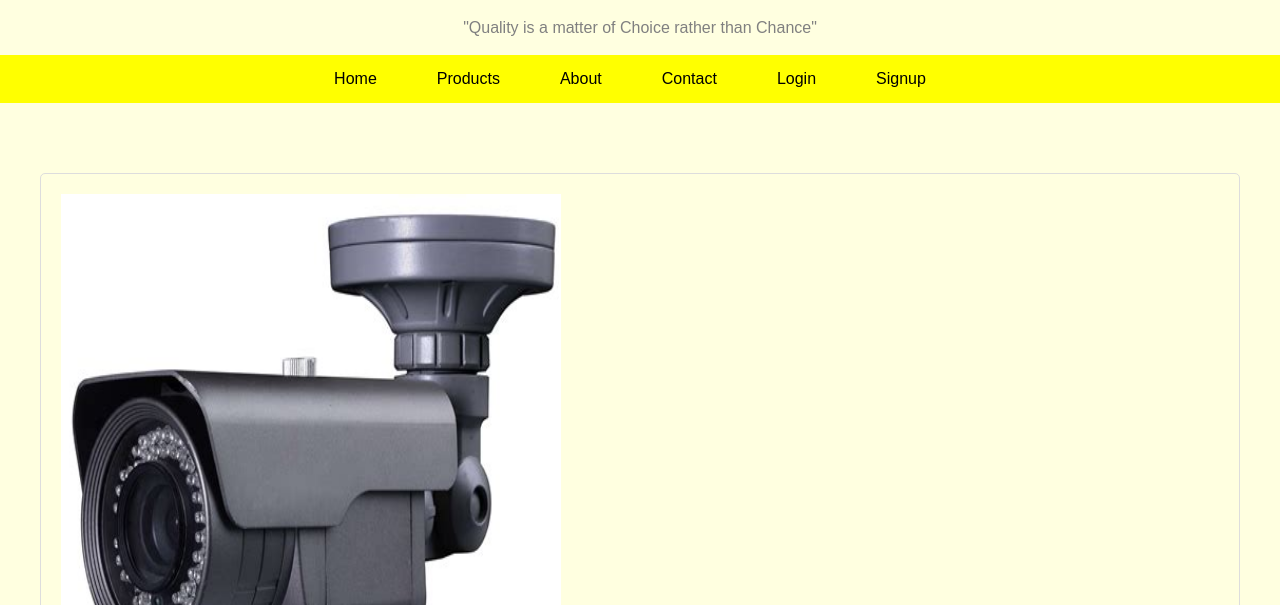
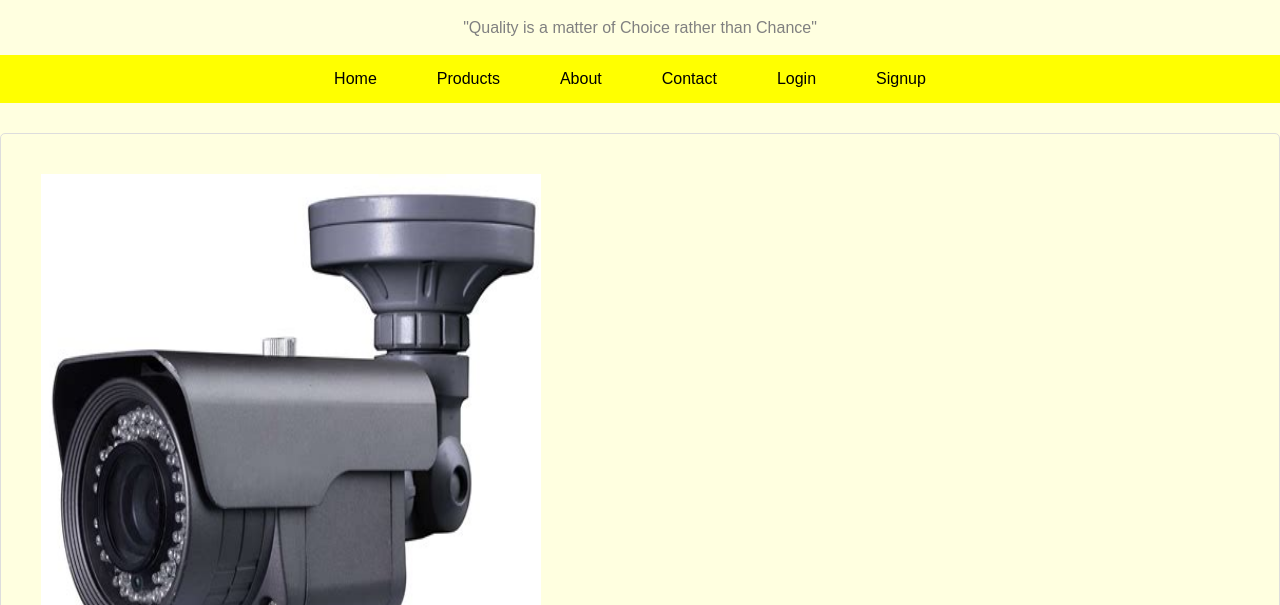
Before and after one commit to Manikya2004/Manikya2004.github.io, a plain HTML site: page products.html in a window 1280 px wide. Shown: the part 195-800 px from the top of the page. Drawn offline with Linux system fonts and the light colour scheme.

Commit message:
Update styles.css

```diff
--- a/css/styles.css
+++ b/css/styles.css
@@ -70,13 +70,11 @@ p {
     display: grid;
     grid-template-columns: repeat(auto-fit, minmax(300px, 1fr));
     gap: 20px;
+    border: 1px solid #ddd;
+    border-radius: 5px;
 }
 
-.products-card {
-    border: 1px solid #ddd;
-    padding: 20px;
-    border-radius: 5px;
-}
+
 
 .button {
     background-color: #204060;
```
